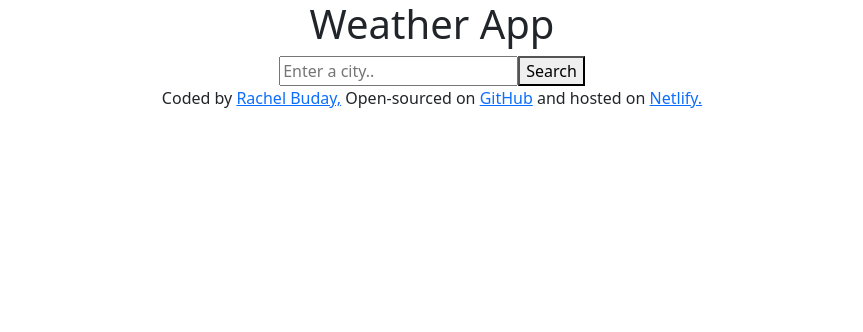
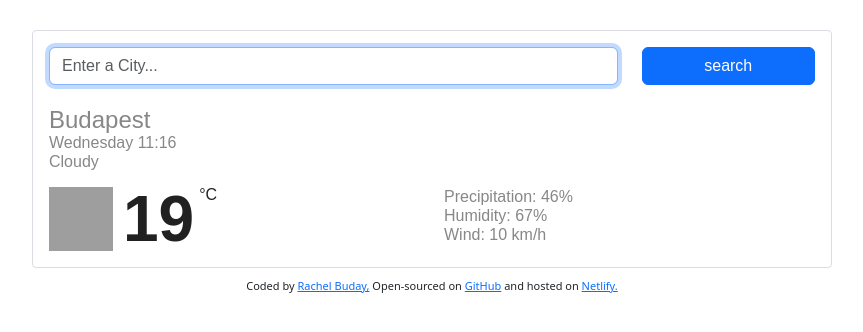
Before and after one commit to Skyelene/Weather-App-React, a React (Create React App) app: page / in a window 1280 px wide. Shown: the top 332 px of the page, without its empty margins (208-1071 px from the left). Built offline with nearby package versions, Linux system fonts and the light colour scheme; grey boxes are pictures that could not be loaded.

Commit message:
Added basic styling

```diff
--- a/src/App.css
+++ b/src/App.css
@@ -1,5 +1,6 @@
 .App {
   text-align: center;
+  margin: 30px;
 }
 
 .App-logo {
@@ -28,6 +29,11 @@
   color: #61dafb;
 }
 
+.App footer {
+  font-size: 11px;
+  margin: 10px 0;
+}
+
 @keyframes App-logo-spin {
   from {
     transform: rotate(0deg);
--- a/src/App.js
+++ b/src/App.js
@@ -1,12 +1,11 @@
 import React from "react";
-import Weather from "./WeatherSearch";
+import Weather from "./Weather.js";
 import "./App.css";
 
 export default function App() {
   return (
     <div className="App">
       <div className="container">
-        <h1>Weather App</h1>
         <Weather />
         <footer>
           Coded by{" "}
--- /dev/null
+++ b/src/Weather.css
@@ -0,0 +1,68 @@
+.Weather {
+  border: 1px solid #dadde1;
+  font-family: Arial, Helvetica, sans-serif;
+  padding: 16px;
+  margin: 30px auto 10px;
+  max-width: 800px;
+  border-radius: 4px;
+  color: rgb(135, 135, 135);
+}
+
+.Weather h1 {
+  font-size: 24px;
+  font-weight: 100;
+  margin: 20px 0 0 0;
+  height: 28px;
+  line-height: 29px;
+  text-align: left;
+}
+
+.Weather ul {
+  margin: 0;
+  padding: 0;
+}
+
+.Weather li {
+  font-size: 16px;
+  font-weight: 100;
+  height: 19px;
+  line-height: 19px;
+  text-align: left;
+  list-style: none;
+}
+
+.clearfix::after {
+  content: "";
+  clear: both;
+  display: table;
+}
+
+.float-left {
+  float: left;
+  margin-right: 10px;
+}
+
+.Weather img {
+  float: left;
+  height: 64px;
+  width: 64px;
+  margin-right: 10px;
+}
+
+.Weather .temperature {
+  font-weight: bold;
+  color: rgb(33, 33, 33);
+  font-size: 64px;
+  text-align: left;
+  line-height: 64px;
+  display: inline-block;
+}
+
+.Weather .unit {
+  color: rgb(33, 33, 33);
+  font-size: 16px;
+  font-weight: 400;
+  line-height: 1;
+  vertical-align: top;
+  margin-left: 5px;
+}
--- /dev/null
+++ b/src/Weather.js
@@ -0,0 +1,55 @@
+import React from "react";
+import "./Weather.css";
+
+export default function Weather() {
+  return (
+    <div className="Weather">
+      <form>
+        <div className="row">
+          <div className="col-9">
+            <input
+              type="search"
+              placeholder="Enter a City..."
+              className="form-control"
+              autoFocus="on"
+            />
+          </div>
+          <div className="col-3">
+            <input
+              type="submit"
+              value="search"
+              className="btn btn-primary w-100"
+            />
+          </div>
+        </div>
+      </form>
+      <h1>Budapest</h1>
+      <ul>
+        <li>Wednesday 11:16</li>
+        <li>Cloudy</li>
+      </ul>
+      <div className="row mt-3">
+        <div className="col-6">
+          <div className="clearfix">
+            <img
+              src="https://ssl.gstatic.com/onebox/weather/64/cloudy.png"
+              alt="Cloudy"
+              className="float-left"
+            />
+            <div className="float-left">
+              <span className="temperature">19</span>
+              <span className="unit">°C</span>
+            </div>
+          </div>
+        </div>
+        <div className="col-6">
+          <ul>
+            <li>Precipitation: 46%</li>
+            <li>Humidity: 67%</li>
+            <li>Wind: 10 km/h</li>
+          </ul>
+        </div>
+      </div>
+    </div>
+  );
+}
--- a/src/index.css
+++ b/src/index.css
@@ -1,13 +1,3 @@
 body {
-  margin: 0;
-  font-family: -apple-system, BlinkMacSystemFont, 'Segoe UI', 'Roboto', 'Oxygen',
-    'Ubuntu', 'Cantarell', 'Fira Sans', 'Droid Sans', 'Helvetica Neue',
-    sans-serif;
-  -webkit-font-smoothing: antialiased;
-  -moz-osx-font-smoothing: grayscale;
+  font-family: Arial, Helvetica, sans-serif;
 }
-
-code {
-  font-family: source-code-pro, Menlo, Monaco, Consolas, 'Courier New',
-    monospace;
-}
```
